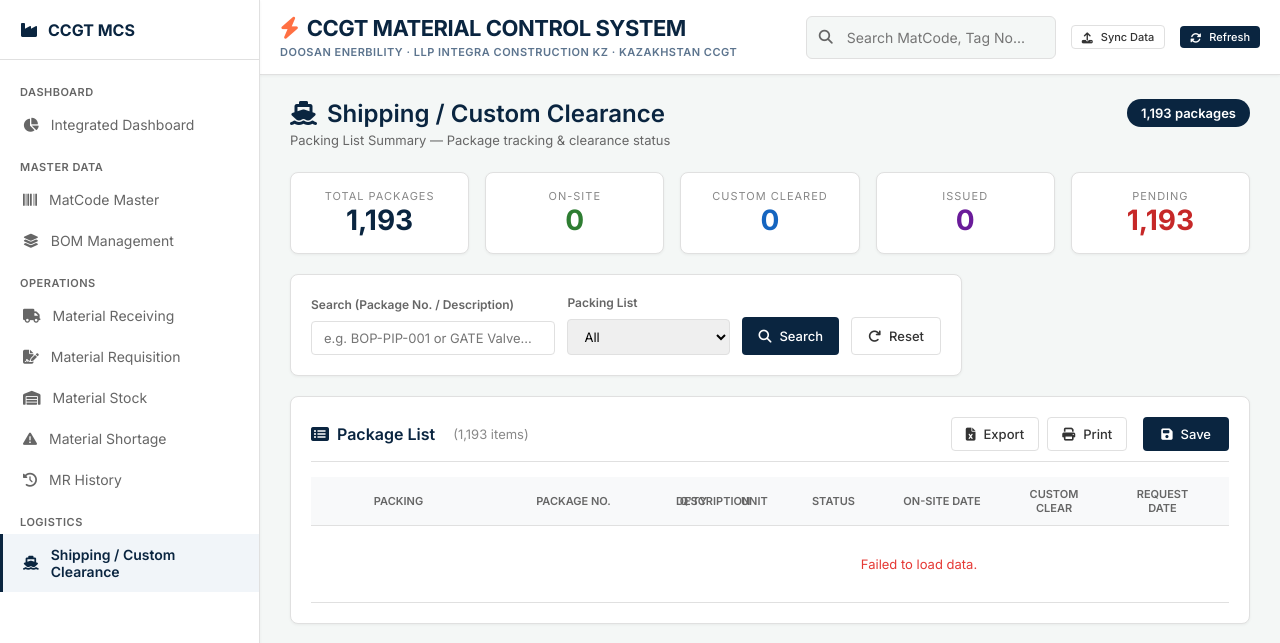
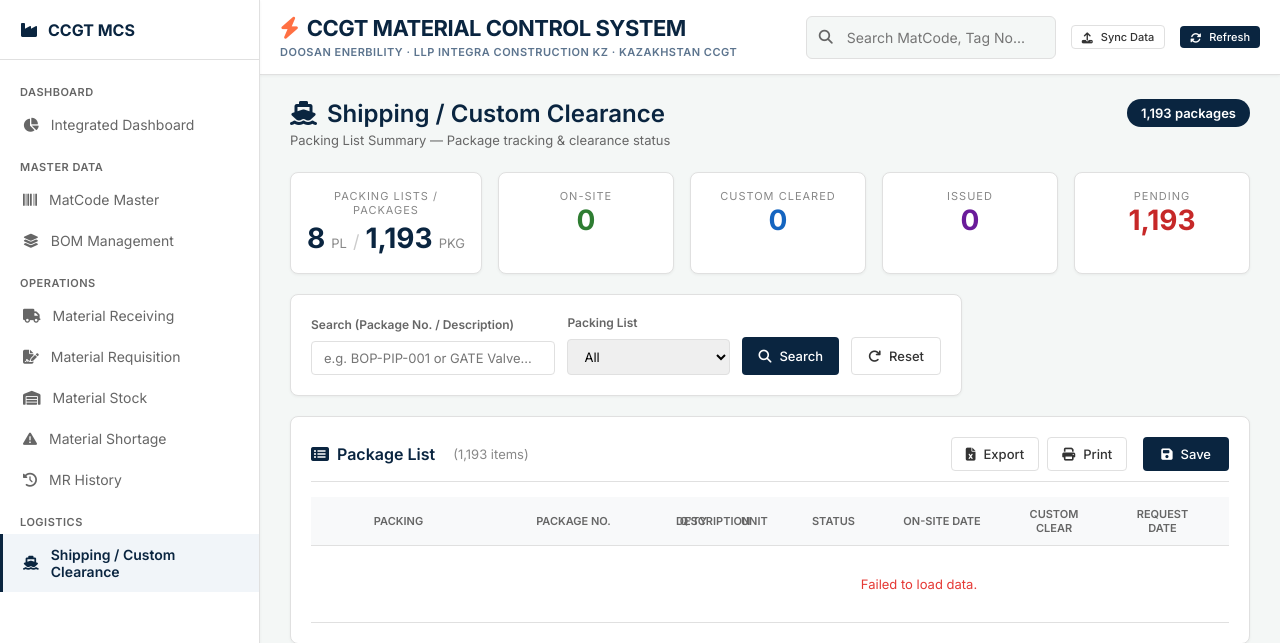
Before and after one commit to liwonki-hue/ipcs-material, a Flask app: page / in a window 1280 px wide, after a click on "Shipping / Custom Clearance". Shown: the top 643 px of the page. Run offline with Flask 3, Linux system fonts and the light colour scheme; some libraries are stand-ins or nearby versions.

Commit message:
feat: KPI 카드에 Packing List 수 / Package 수 함께 표시
- sc_pl_count: unique packing 문서 수 (예: 8 PL)
- sc_total: 전체 package 수 (예: 1,193 PKG)
- 카드 레이블: 'Packing Lists / Packages'

Co-Authored-By: Claude Sonnet 4.6 <noreply@anthropic.com>

```diff
--- a/static/js/app.js
+++ b/static/js/app.js
@@ -2827,16 +2827,18 @@ function renderShippingTable(rows) {
     });
 
     const allMerged = _shippingFilteredRows.map(mergeRow);
-    const total   = allMerged.length;
-    const onsite  = allMerged.filter(r => r.status === 'On-Site').length;
-    const cleared = allMerged.filter(r => r.custom_clear).length;
-    const issued  = allMerged.filter(r => r.issue_date).length;
-    const pending = total - onsite;
-    document.getElementById('sc_total').textContent   = total.toLocaleString();
-    document.getElementById('sc_onsite').textContent  = onsite.toLocaleString();
-    document.getElementById('sc_cleared').textContent = cleared.toLocaleString();
-    document.getElementById('sc_issued').textContent  = issued.toLocaleString();
-    document.getElementById('sc_pending').textContent = pending.toLocaleString();
+    const total    = allMerged.length;
+    const plCount  = new Set(allMerged.map(r => r.packing)).size;
+    const onsite   = allMerged.filter(r => r.status === 'On-Site').length;
+    const cleared  = allMerged.filter(r => r.custom_clear).length;
+    const issued   = allMerged.filter(r => r.issue_date).length;
+    const pending  = total - onsite;
+    document.getElementById('sc_pl_count').textContent = plCount.toLocaleString();
+    document.getElementById('sc_total').textContent    = total.toLocaleString();
+    document.getElementById('sc_onsite').textContent   = onsite.toLocaleString();
+    document.getElementById('sc_cleared').textContent  = cleared.toLocaleString();
+    document.getElementById('sc_issued').textContent   = issued.toLocaleString();
+    document.getElementById('sc_pending').textContent  = pending.toLocaleString();
     document.getElementById('shippingTotalBadge').textContent = `${total.toLocaleString()} packages`;
     document.getElementById('shippingCountLabel').textContent = `(${total.toLocaleString()} items)`;
 
--- a/templates/index.html
+++ b/templates/index.html
@@ -5,7 +5,7 @@
     <meta name="viewport" content="width=device-width, initial-scale=1.0">
     <title>EPC Piping Material Management System</title>
     <!-- CSS -->
-    <link rel="stylesheet" href="{{ url_for('static', filename='css/style.css') }}?v=20260527i">
+    <link rel="stylesheet" href="{{ url_for('static', filename='css/style.css') }}?v=20260527j">
     <!-- FontAwesome for Icons -->
     <link rel="stylesheet" href="https://cdnjs.cloudflare.com/ajax/libs/font-awesome/6.4.0/css/all.min.css">
     <!-- Google Fonts: Inter -->
@@ -927,8 +927,14 @@
                 <!-- Summary Cards -->
                 <div style="display:grid;grid-template-columns:repeat(5,1fr);gap:16px;margin-bottom:20px;" id="shippingCards">
                     <div class="panel" style="padding:16px;text-align:center;">
-                        <div style="font-size:11px;color:#888;text-transform:uppercase;letter-spacing:1px;">Total Packages</div>
-                        <div style="font-size:28px;font-weight:700;color:#0A2540;" id="sc_total">—</div>
+                        <div style="font-size:11px;color:#888;text-transform:uppercase;letter-spacing:1px;">Packing Lists / Packages</div>
+                        <div style="display:flex;align-items:baseline;justify-content:center;gap:6px;margin:4px 0 2px;">
+                            <span style="font-size:28px;font-weight:700;color:#0A2540;" id="sc_pl_count">—</span>
+                            <span style="font-size:13px;color:#888;">PL</span>
+                            <span style="font-size:18px;color:#ccc;">/</span>
+                            <span style="font-size:28px;font-weight:700;color:#0A2540;" id="sc_total">—</span>
+                            <span style="font-size:13px;color:#888;">PKG</span>
+                        </div>
                     </div>
                     <div class="panel" style="padding:16px;text-align:center;">
                         <div style="font-size:11px;color:#888;text-transform:uppercase;letter-spacing:1px;">On-Site</div>
@@ -1208,6 +1214,6 @@
     <script src="https://code.jquery.com/jquery-3.7.1.min.js"></script>
     <script src="https://cdn.datatables.net/1.13.6/js/jquery.dataTables.min.js"></script>
     <!-- Preloaded backend data (Removed large data.js) -->
-    <script src="{{ url_for('static', filename='js/app.js') }}?v=20260527i"></script>
+    <script src="{{ url_for('static', filename='js/app.js') }}?v=20260527j"></script>
 </body>
 </html>
```
